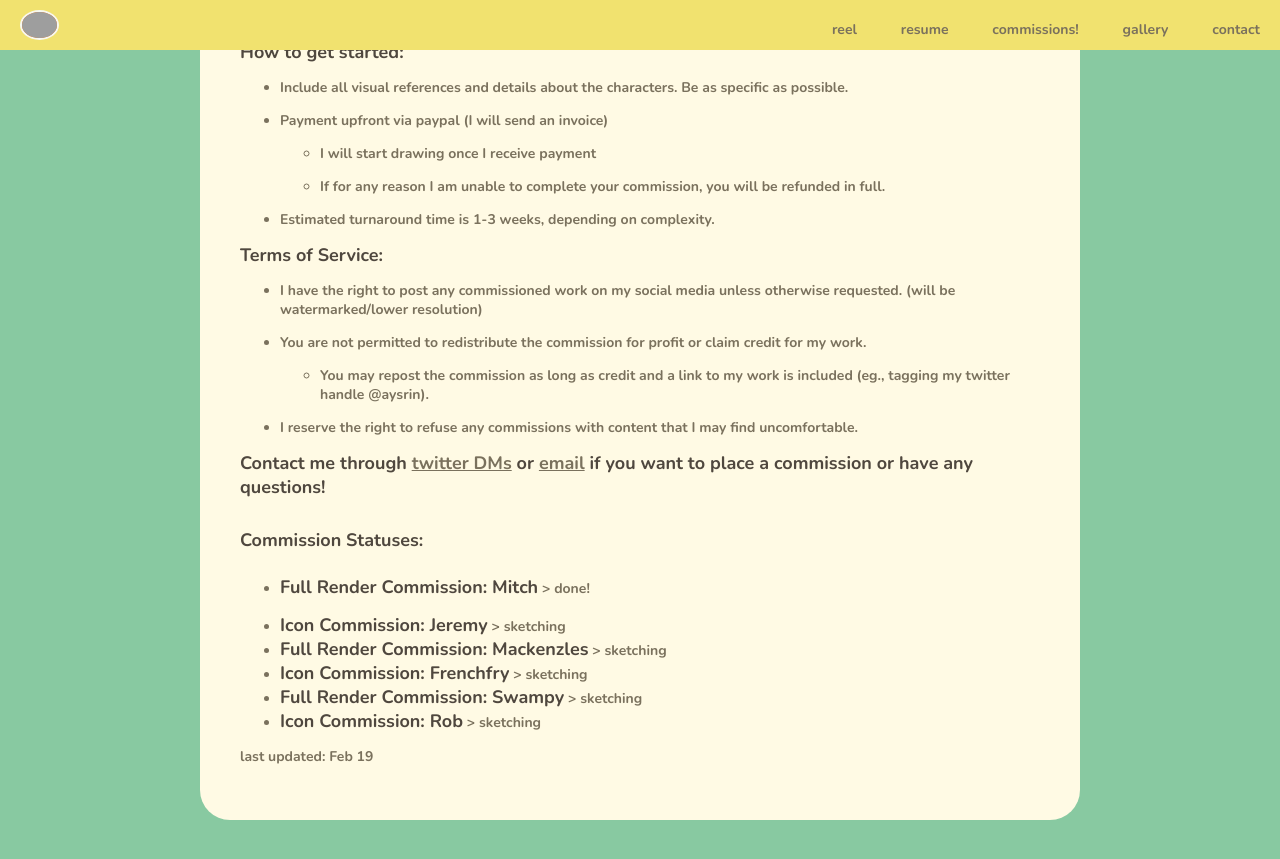
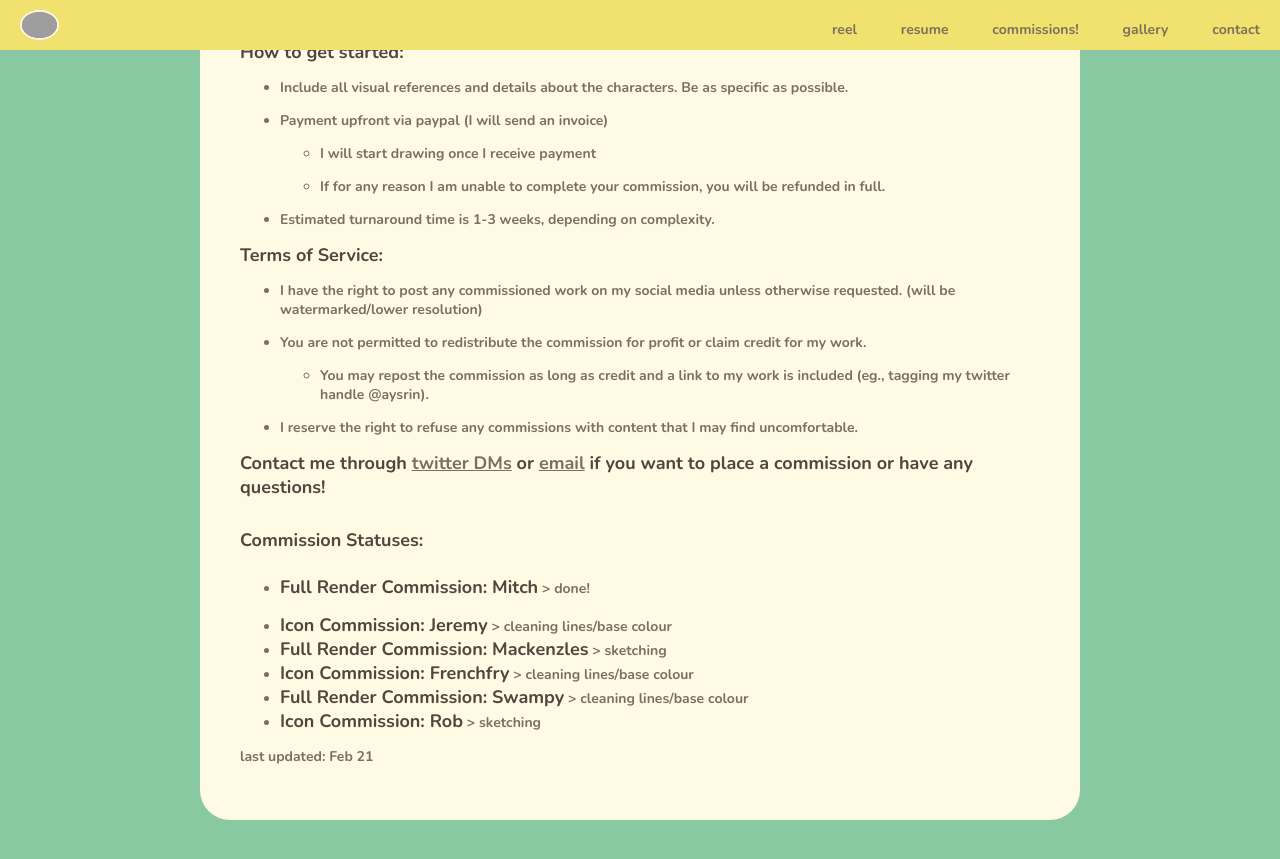
Before and after one commit to antheakwong/antheakwong.github.io, a Jekyll site: the page built from commissions/index.md, in a window 1280 px wide and 900 px high, scrolled down 2116 px. Shown: the top 859 px of the window. Built offline with Jekyll 4.4.1, drawn with Linux system fonts in a browser that asks for light colours; nearby versions of some CDN libraries; grey boxes are pictures that could not be loaded.

Commit message:
updated status

```diff
--- a/commissions/index.md
+++ b/commissions/index.md
@@ -54,10 +54,10 @@ Won’t draw: NSFW, mecha, offensive/shock content
 
 - **Full Render Commission: Mitch** > done!
 
-- **Icon Commission: Jeremy** > sketching
+- **Icon Commission: Jeremy** > cleaning lines/base colour
 - **Full Render Commission: Mackenzles** > sketching
-- **Icon Commission: Frenchfry** > sketching
-- **Full Render Commission: Swampy** > sketching
+- **Icon Commission: Frenchfry** > cleaning lines/base colour
+- **Full Render Commission: Swampy** > cleaning lines/base colour
 - **Icon Commission: Rob** > sketching
 
-last updated: Feb 19
+last updated: Feb 21
```
